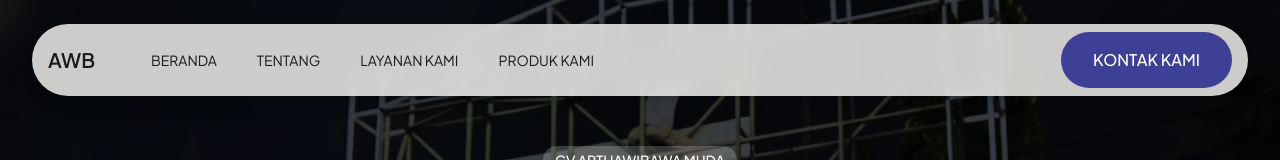
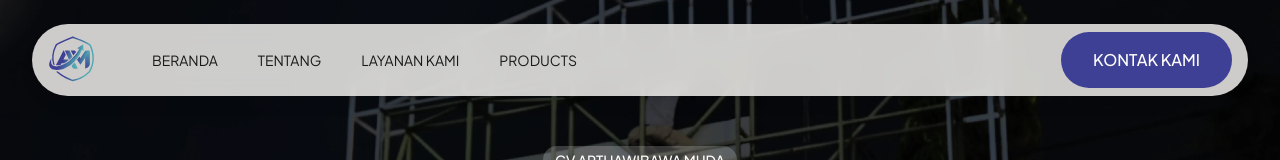
Before and after one commit to arthawibawa-muda/website, a Next.js app: page / in a window 1280 px wide. Shown: the top 160 px of the page. Built offline with nearby package versions, Linux system fonts and the light colour scheme.

Commit message:
fix responsive & footer & logo

```diff
--- a/components/section/CTA.tsx
+++ b/components/section/CTA.tsx
@@ -6,7 +6,7 @@ export default function CTA() {
       id="cta"
       className="w-full h-full max-w-[1440px] mx-auto mt-16 sm:mt-32 bg-light px-4 sm:px-5"
     >
-      <div className="bg-brand text-light rounded-2xl py-8 sm:py-20">
+      <div className="bg-brand text-light rounded-2xl py-8 sm:py-20 px-4">
         <div className="w-full flex flex-col justify-center items-center gap-2 sm:gap-4">
           <h3 className="text-center text-xl sm:text-3xl lg:text-5xl font-semibold">
             SIAP BEKERJA SAMA DENGAN KAMI?
--- a/components/ui/Footer.tsx
+++ b/components/ui/Footer.tsx
@@ -1,3 +1,6 @@
+import { menuItem } from "@/lib/constant";
+import Image from "next/image";
+import Link from "next/link";
 import { FooterLink } from "./FooterLink";
 
 export function Footer() {
@@ -6,41 +9,40 @@ export function Footer() {
       <div className="w-full flex flex-col gap-8">
         <div className="w-full grid grid-cols-12 gap-5">
           <div className="col-span-12 md:col-span-5 lg:col-span-4 flex flex-col gap-2 md:gap-5">
-            <h2 className="text-lg sm:text-2xl lg:text-3xl font-semibold">
-              ARTHAWIBAWA MUDA
-            </h2>
+            <div className="flex flex-col">
+              <div className="relative w-16 h-16 sm:w-32 sm:h-32 overflow-hidden">
+                <Image
+                  src="/LOGO.svg"
+                  alt="logo"
+                  className="absolute w-full h-full object-cover"
+                  fill
+                />
+              </div>
+              <h2 className="text-lg sm:text-2xl lg:text-3xl font-semibold">
+                ARTHAWIBAWA MUDA
+              </h2>
+            </div>
             <h3 className="text-lg sm:text-2xl lg:text-3xl font-semibold uppercase">
               Solusi Jasa & Pengadaan Barang Terpercaya
             </h3>
           </div>
           <div className="col-span-12 md:col-start-7 lg:col-start-9 md:col-span-2 flex flex-col gap-3 md:gap-5">
             <p>MENU</p>
-            <ul className="flex flex-col gap-2 md:gap-4">
-              <li>
-                <FooterLink href="#hero">BERANDA</FooterLink>
-              </li>
-              <li>
-                <FooterLink href="#about">TENTANG</FooterLink>
-              </li>
-              <li>
-                <FooterLink href="#services">LAYANAN KAMI</FooterLink>
-              </li>
-              <li>
-                <FooterLink href="#products">PRODUK KAMI</FooterLink>
-              </li>
+            <ul className="flex flex-col gap-2">
+              {menuItem.map((menu) => (
+                <li key={menu.link}>
+                  <FooterLink href={menu.link}>{menu.text}</FooterLink>
+                </li>
+              ))}
             </ul>
           </div>
           <div className="md:col-start-9 lg:col-start-11 col-span-12 md:col-span-2 flex flex-col gap-3 md:gap-5 h-fit">
             <p>CONTACT</p>
-            <ul className="flex flex-col gap-2 md:gap-4">
+            <ul className="flex flex-col gap-2">
               <li>
-                <FooterLink href="#about">TENTANG</FooterLink>
-              </li>
-              <li>
-                <FooterLink href="#services">LAYANAN KAMI</FooterLink>
-              </li>
-              <li>
-                <FooterLink href="#products">PRODUK KAMI</FooterLink>
+                <Link href="https://wa.link/wboize" target="_blank">
+                  +62 856-4030-4978
+                </Link>
               </li>
             </ul>
           </div>
--- a/components/ui/Header.tsx
+++ b/components/ui/Header.tsx
@@ -1,5 +1,6 @@
 "use client";
 
+import { menuItem } from "@/lib/constant";
 import {
   Popover,
   PopoverBackdrop,
@@ -7,6 +8,7 @@ import {
   PopoverPanel,
 } from "@headlessui/react";
 import clsx from "clsx";
+import Image from "next/image";
 import Link from "next/link";
 import Button from "./Button";
 import { NavLink } from "./NavLink";
@@ -69,10 +71,11 @@ function MobileNavigation() {
         transition
         className="absolute inset-x-0 top-full mt-4 flex origin-top flex-col rounded-2xl bg-light p-4 text-lg tracking-tight text-slate-900 shadow-xl ring-1 ring-slate-900/5 data-[closed]:scale-95 data-[closed]:opacity-0 data-[enter]:duration-150 data-[leave]:duration-100 data-[enter]:ease-out data-[leave]:ease-in"
       >
-        <MobileNavLink href="#hero">BERANDA</MobileNavLink>
-        <MobileNavLink href="#about">TENTANG</MobileNavLink>
-        <MobileNavLink href="#services">LAYANAN KAMI</MobileNavLink>
-        <MobileNavLink href="#products">PRODUK KAMI</MobileNavLink>
+        {menuItem.map((menu) => (
+          <MobileNavLink key={menu.link} href={menu.link}>
+            {menu.text}
+          </MobileNavLink>
+        ))}
       </PopoverPanel>
     </Popover>
   );
@@ -85,13 +88,21 @@ export function Header() {
         <nav className="relative flex justify-between rounded-full bg-light/80 px-4 py-2 shadow-lg backdrop-blur-md ring-1 ring-slate-900/5">
           <div className="flex items-center md:gap-x-12">
             <Link href="#" aria-label="Home" className="font-semibold text-xl">
-              AWB
+              <div className="relative w-10 h-10 sm:w-12 sm:h-12 overflow-hidden">
+                <Image
+                  src="/LOGO.svg"
+                  alt="logo"
+                  className="absolute w-full h-full object-cover"
+                  fill
+                />
+              </div>
             </Link>
             <div className="hidden lg:flex lg:gap-x-6">
-              <NavLink href="#hero">BERANDA</NavLink>
-              <NavLink href="#about">TENTANG</NavLink>
-              <NavLink href="#services">LAYANAN KAMI</NavLink>
-              <NavLink href="#products">PRODUK KAMI</NavLink>
+              {menuItem.map((menu) => (
+                <NavLink key={menu.link} href={menu.link}>
+                  {menu.text}
+                </NavLink>
+              ))}
             </div>
           </div>
           <div className="flex items-center gap-x-5 md:gap-x-8">
--- /dev/null
+++ b/lib/constant.ts
@@ -0,0 +1,18 @@
+export const menuItem = [
+  {
+    link: "#hero",
+    text: "BERANDA",
+  },
+  {
+    link: "#about",
+    text: "TENTANG",
+  },
+  {
+    link: "#services",
+    text: "LAYANAN KAMI",
+  },
+  {
+    link: "#products",
+    text: "PRODUCTS",
+  },
+];
```
Also changed, not shown: public/LOGO.svg (added).
